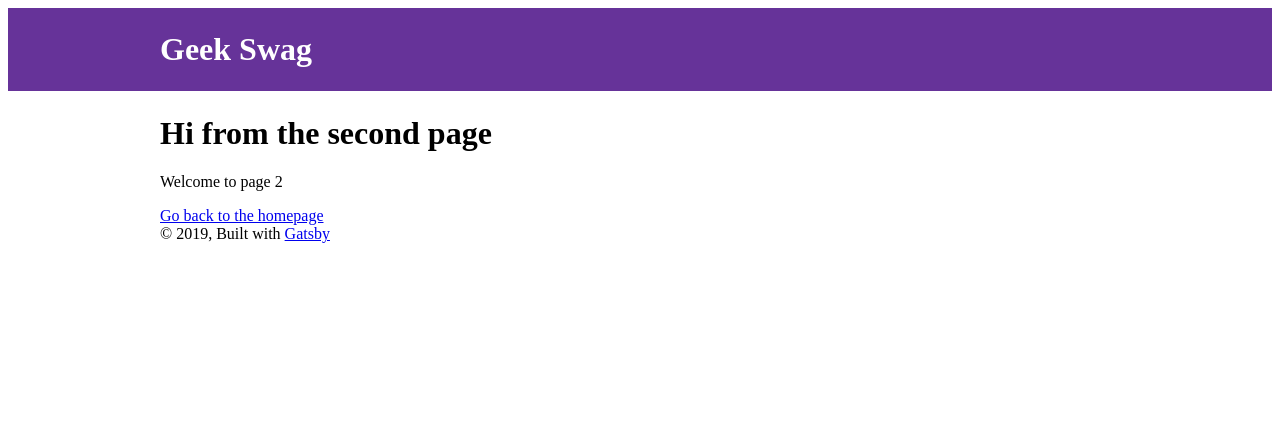
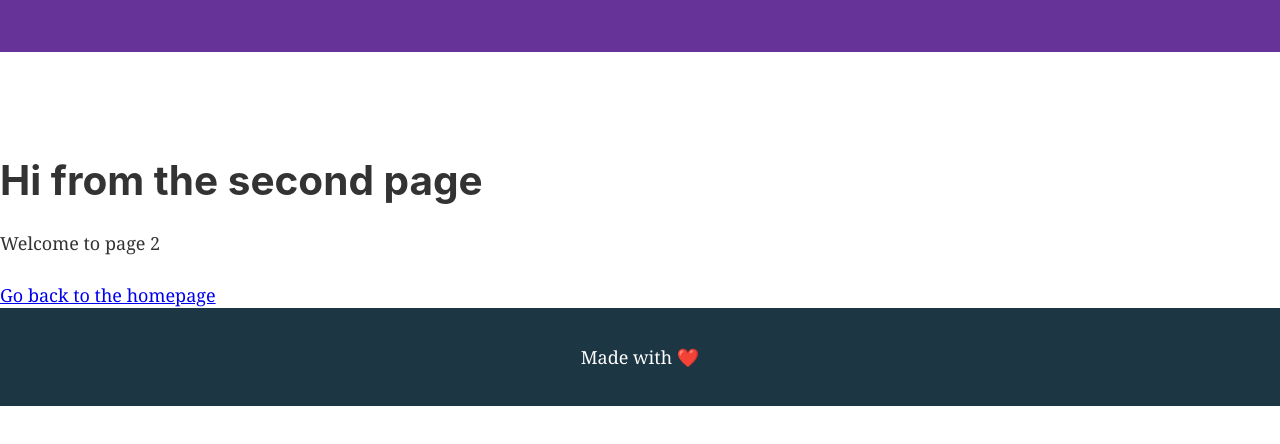
Before and after one commit to gerardolodu/swag, a Gatsby site: page /page-2 in a window 1280 px wide. Built offline with nearby package versions, Linux system fonts and the light colour scheme; Gatsby itself is replaced by a stand-in of ours.

Commit message:
Add layout component
This component define the general layout of the site; it defines where
to put the header, the content and the footer and adds some default
styles

```diff
--- a/src/components/layout.js
+++ b/src/components/layout.js
@@ -1,52 +1,22 @@
-/**
- * Layout component that queries for data
- * with Gatsby's StaticQuery component
- *
- * See: https://www.gatsbyjs.org/docs/static-query/
- */
+import React from 'react'
+import PropTypes from 'prop-types'
+import { Content, Footer } from '../styles/components'
 
-import React from "react"
-import PropTypes from "prop-types"
-import { StaticQuery, graphql } from "gatsby"
-
-import Header from "./header"
+import Header from './header'
+import './layout.css'
 
 const Layout = ({ children }) => (
-  <StaticQuery
-    query={graphql`
-      query SiteTitleQuery {
-        site {
-          siteMetadata {
-            title
-          }
-        }
-      }
-    `}
-    render={data => (
-      <>
-        <Header siteTitle={data.site.siteMetadata.title} />
-        <div
-          style={{
-            margin: `0 auto`,
-            maxWidth: 960,
-            padding: `0px 1.0875rem 1.45rem`,
-            paddingTop: 0,
-          }}
-        >
-          <main>{children}</main>
-          <footer>
-            © {new Date().getFullYear()}, Built with
-            {` `}
-            <a href="https://www.gatsbyjs.org">Gatsby</a>
-          </footer>
-        </div>
-      </>
-    )}
-  />
+  <>
+    <Header />
+    <div>
+      <Content>{children}</Content>
+      <Footer>Made with ❤️</Footer>
+    </div>
+  </>
 )
 
 Layout.propTypes = {
-  children: PropTypes.node.isRequired,
+  children: PropTypes.node.isRequired
 }
 
 export default Layout
```
